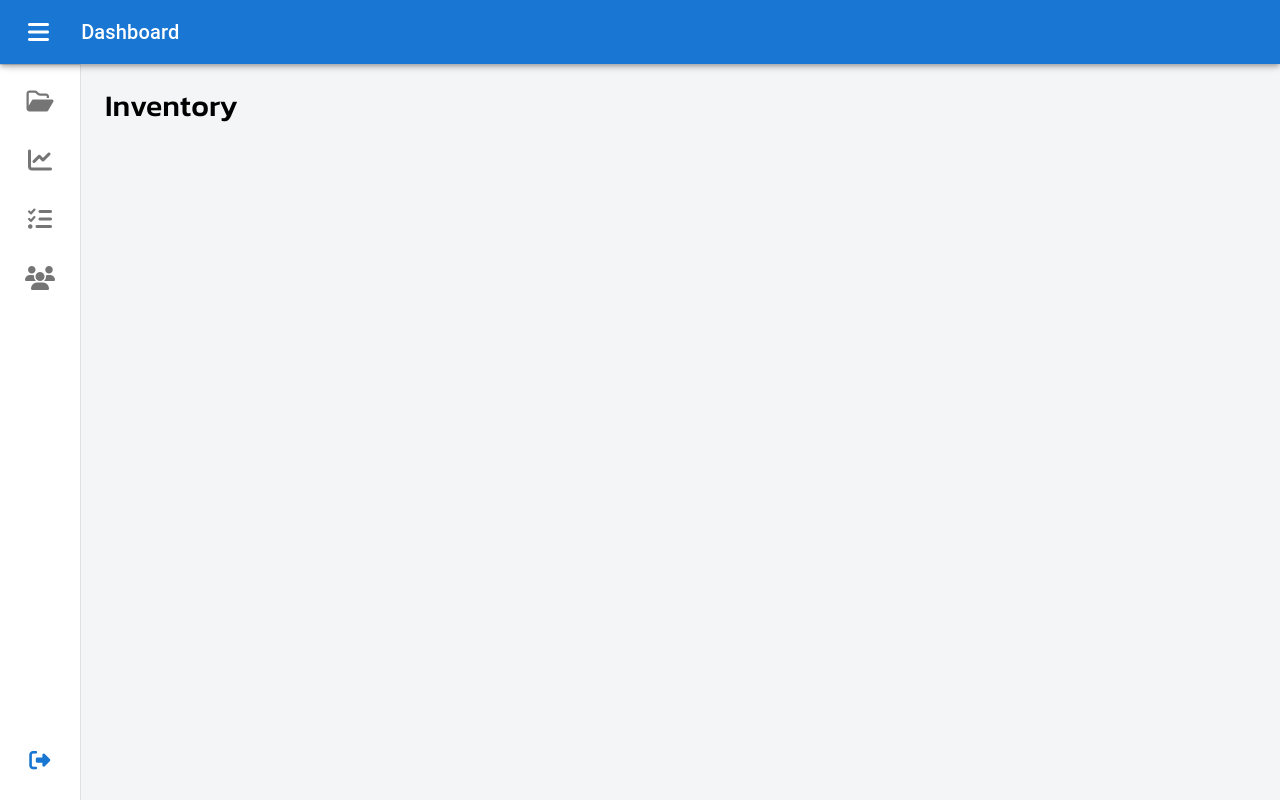
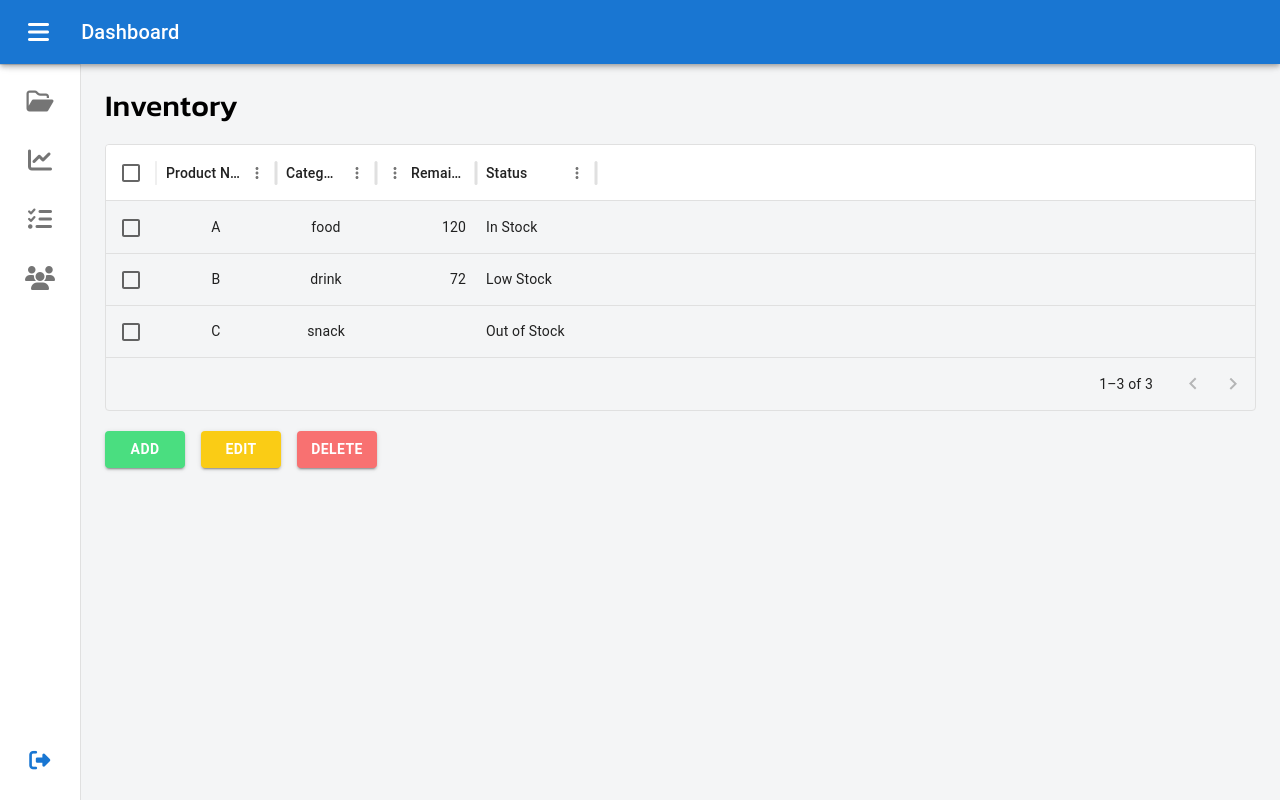
Before and after one commit to ice6504/E-commerce-Dashboard, a React (Vite) app: page /inventory in a window 1280 px wide. Built offline with nearby package versions, Linux system fonts and the light colour scheme.

Commit message:
Add Inventory page

```diff
--- a/src/pages/Inventory/Inventory.jsx
+++ b/src/pages/Inventory/Inventory.jsx
@@ -1,7 +1,79 @@
+import { DataGrid } from "@mui/x-data-grid";
+import { Button } from "@mui/material";
+
+const columns = [
+  {
+    field: "productName",
+    headerName: "Product Name",
+    align: "center",
+    width: 120,
+  },
+  {
+    field: "category",
+    headerName: "Category",
+    align: "center",
+    width: 100,
+  },
+  {
+    field: "remaining",
+    headerName: "Remaining",
+    type: "number",
+    width: 100,
+  },
+  {
+    field: "status",
+    headerName: "Status",
+    width: 120,
+  },
+];
+
+const rows = [
+  {
+    id: 1,
+    productName: "A",
+    category: "food",
+    remaining: 120,
+    status: "In Stock",
+  },
+  {
+    id: 2,
+    productName: "B",
+    category: "drink",
+    remaining: 72,
+    status: "Low Stock",
+  },
+  {
+    id: 3,
+    productName: "C",
+    category: "snack",
+    remaining: null,
+    status: "Out of Stock",
+  },
+];
+
 function Inventory() {
   return (
     <>
-      <h1 className="text-3xl font-medium text-black">Inventory</h1>
+      <div className=" space-y-5">
+        <h1 className="text-3xl font-medium text-black">Inventory</h1>
+        <div className="h-fit w-full">
+          <DataGrid
+            rows={rows}
+            columns={columns}
+            initialState={{
+              pagination: {
+                paginationModel: { page: 0, pageSize: 10 },
+              },
+            }}
+            checkboxSelection
+          />
+        </div>
+        <div className="flex gap-4">
+          <Button className="bg-green-400 w-20 font-semibold" variant="contained">Add</Button>
+          <Button className="bg-yellow-400 w-20 font-semibold" variant="contained">Edit</Button>
+          <Button className="bg-red-400 w-20 font-semibold" variant="contained">Delete</Button>
+        </div>
+      </div>
     </>
   );
 }
--- a/src/pages/Sales/Sales.jsx
+++ b/src/pages/Sales/Sales.jsx
@@ -5,19 +5,21 @@ const columns = [
   {
     field: "productName",
     headerName: "Product Name",
+    align:"center",
     width: 120,
   },
   {
     field: "quantity",
     headerName: "Quantity",
     type: "number",
+    align:"center",
     width: 80,
   },
   {
     field: "price",
     headerName: "Price",
     type: "number",
-    width: 100,
+    width: 70,
   },
 ];
 
```
